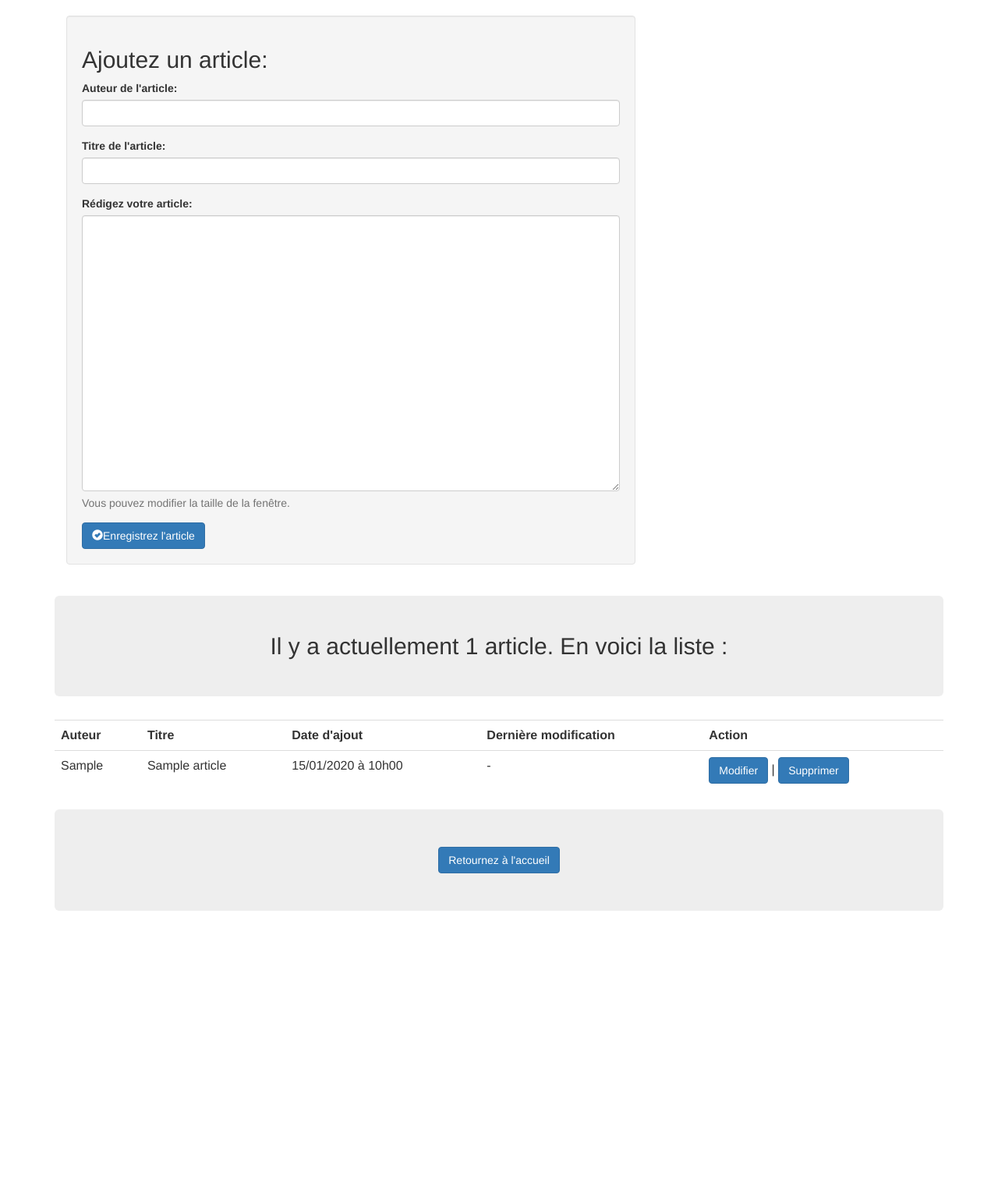
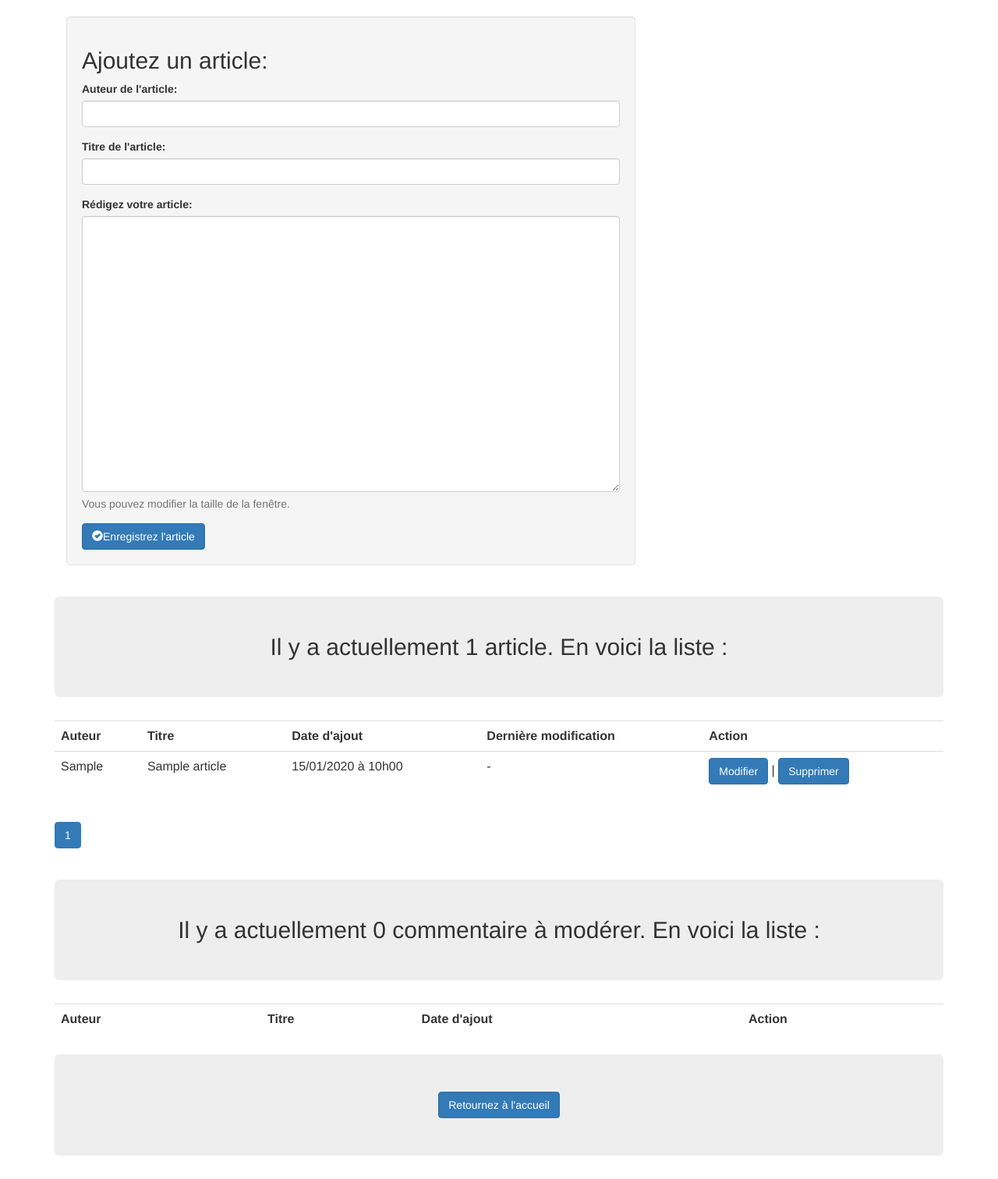
Before and after one commit to IDtholas/Blog, a PHP site: page /admin/controlleurAdministration.php?p=1 in a window 1280 px wide. Shown: the part 172-1684 px from the top of the page at 78% size. Before the commit the page ends 1340 px from the top, so only its background shows below. Run offline with PHP 8.4, Linux system fonts and the light colour scheme; tables that the repository leaves empty or names only in its code hold one stand-in row (values such as "Sample post"); lists and menus that the app fills with data are empty; some libraries are stand-ins or nearby versions.

Commit message:
système de modération fonctionnel

```diff
--- a/admin/controlleurAdministration.php
+++ b/admin/controlleurAdministration.php
@@ -1,20 +1,12 @@
 <?php
 require '../modele/articlemanagers.php';
 require '../modele/article.php';
+require '../modele/commentairemanagers.php';
+require '../modele/commentaire.php';
 
 require '../modele/connexion.php';
 $manager = new ArticleManagers($db);
-
-if (isset($_GET['modifier']))
-{
-    $article = $manager->getUnique((int) $_GET['modifier']);
-}
-
-if (isset($_GET['supprimer']))
-{
-    $manager->delete((int) $_GET['supprimer']);
-    $message = '<div class="alert alert-success fade in"> L article a bien été supprimé !</div>';
-}
+$managerCom = new Commentairemanagers($db);
 
 if (isset($_POST['auteur']))
 {
@@ -43,5 +35,35 @@ if (isset($_POST['auteur']))
     }
 }
 
+if (isset($_GET['moderer']))
+{
+    $commentaire = $managerCom->getUnique((int) $_GET['moderer']);
+}
+
+
+if (isset($_GET['modifier']))
+{
+    $article = $manager->getUnique((int) $_GET['modifier']);
+}
+
+if (isset($_GET['supprimerCom']))
+{
+    $managerCom->delete((int) $_GET['supprimerCom']);
+    $message = '<div class="alert alert-success fade in"> Le commentaire a bien été supprimé.</div>';
+}
+
+if (isset($_GET['supprimer']))
+{
+    $manager->delete((int) $_GET['supprimer']);
+    $message = '<div class="alert alert-success fade in"> L article a bien été supprimé !</div>';
+}
+
+
+$listeArticle = $manager->getList((($_GET['p'] - 1) *5), 5);
+$listeCom = $managerCom->getList((($_GET['p'] - 1) *5), 5);
+$nbArticle = $manager->count();
+$nbComModeration = $managerCom->countModeration();
+$listeComModeration = $managerCom->getComModeration();
+
 require '../vues/administration.php';
 ?>
--- a/controllers/controlleurUnArticle.php
+++ b/controllers/controlleurUnArticle.php
@@ -34,8 +34,6 @@ if (isset($_POST['auteur']))
     }
 }
 
-$reload = '';
-
 if(isset($_GET['moderer']))
 {
     $managerCom->update();
--- a/modele/commentairemanagers.php
+++ b/modele/commentairemanagers.php
@@ -34,6 +34,11 @@ class Commentairemanagers
     public function count()
     {
         return $this->db->query('SELECT COUNT(*) FROM commentaire')->fetchColumn();
+    }
+
+    public function countModeration()
+    {
+     return $this->db->query('SELECT COUNT(*) FROM commentaire WHERE moderation = 1') ->fetchColumn();
     }
 
     public function delete($id)
@@ -94,7 +99,7 @@ class Commentairemanagers
     }
     public function getUnique($id)
     {
-        $requete = $this->db->prepare('SELECT id, auteur, titre, contenu, dateAjout, moderation FROM commentaire WHERE id = :id');
+        $requete = $this->db->prepare('SELECT id, auteur, titre, contenu, dateAjout, moderation, id_billet, id_parent, depth FROM commentaire WHERE id = :id');
         $requete->bindValue(':id', (int) $id, PDO::PARAM_INT);
         $requete->execute();
 
@@ -129,5 +134,26 @@ class Commentairemanagers
         $requete->execute();
     }
 
+    public function getComModeration()
+    {
+        $sql = 'SELECT id, auteur, titre, contenu, dateAjout, id_billet, id_parent, depth, moderation FROM commentaire WHERE moderation = :moderation ORDER BY id DESC';
+        $requete = $this->db->prepare($sql);
+        $requete->bindValue('moderation', 1, PDO::PARAM_INT);
+
+        $requete->execute();
+        $requete->setFetchMode(PDO::FETCH_CLASS | PDO::FETCH_PROPS_LATE, 'Commentaire');
+
+        $listeComModeration = $requete->fetchAll();
+
+        foreach ($listeComModeration as $commentaire)
+        {
+            $commentaire->setDateAjout(new DateTime($commentaire->dateAjout()));
+        }
+
+        $requete->closeCursor();
+
+        return $listeComModeration;
+
+    }
 }
 ?>
--- a/vues/administration.php
+++ b/vues/administration.php
@@ -44,15 +44,29 @@
         </nav>
     </header>
     <section class="col-sm-8">
-        <form class="well" action="controlleurAdministration.php" method="post">
+<?php
+if (isset($commentaire))
+{
+    echo '<p>Par <em>', $commentaire->auteur(), '</em>, le ', $commentaire->dateAjout()->format('d/m/Y à H\hi'), '</p>', "\n",
+    '<h2>', $commentaire->titre(), '</h2>', "\n",
+    '<p>', nl2br($commentaire->contenu()), '</p>', "\n";
+
+?>
+            <a href="controlleurAdministration.php?supprimerCom=<?php echo $commentaire->id();?>&p=1" class="btn btn-danger"><span class="glyphicon glyphicon-ok-sign"></span> Supprimez le commentaire.</a>
+        <?php
+}
+?>
+    </section>
+    <?php
+    if (isset($message))
+    {
+        echo '<div class="row"> <div class="col-lg-12">', $message, '<br /></div></div>';
+    }
+    ?>
+    <section class="col-sm-8">
+        <form class="well" action="controlleurAdministration.php?p=1" method="post">
             <legende><h2>Ajoutez un article: </h2></legende>
             <fieldset>
-                <?php
-                if (isset($message))
-                {
-                    echo '<div class="row"> <div class="col-lg-12">', $message, '<br /></div></div>';
-                }
-                ?>
                 <div class="form-group">
                     <label for="auteur">Auteur de l'article:</label>
                     <?php if (isset($erreurs) && in_array(Article::AUTEUR_INVALIDE, $erreurs)) echo ' <div class="alert alert-danger fade in"> L\'auteur est invalide.</div><br />'; ?>
@@ -95,10 +109,46 @@
     <table class="table">
         <tr><th>Auteur</th><th>Titre</th><th>Date d'ajout</th><th>Dernière modification</th><th>Action</th></tr>
         <?php
-        foreach ($manager->getList() as $article)
+        foreach ($listeArticle as $article)
         {
             echo '<tr><td>', $article->auteur(), '</td><td>', $article->titre(), '</td><td>', $article->dateAjout()->format('d/m/Y à H\hi'), '</td><td>',
-            ($article->dateAjout() == $article->dateModif() ? '-' : $article->dateModif()->format('d/m/Y à H\hi')), '</td><td><a type="button" class="btn btn-primary" href="?modifier=', $article->id(), '">Modifier</a> | <a type="button" class="btn btn-primary" href="?supprimer=', $article->id(), '">Supprimer</a></td></tr>', "\n";}
+            ($article->dateAjout() == $article->dateModif() ? '-' : $article->dateModif()->format('d/m/Y à H\hi')), '</td><td><a type="button" class="btn btn-primary" href="?modifier=', $article->id(),'&p=1">Modifier</a> | <a type="button" class="btn btn-primary" href="?supprimer=', $article->id(),'&p=1">Supprimer</a></td></tr>', "\n";
+        }
+
+        ?>
+    </table>
+    <?php
+    echo '<ul class="pagination" >';
+
+    for ($nbPage = 1; $nbPage-1 <= ($nbArticle / 5); $nbPage++)
+    {
+        $pageActive = $_GET['p'];
+        if($pageActive == $nbPage)
+        {
+            echo  '<li class="active"><a href ="?p=',$nbPage,'" > ',$nbPage,'</a ></li >';
+        }
+        else
+        {
+            echo '<li><a href ="?p=', $nbPage, '" > ', $nbPage, '</a ></li >';
+        }
+    }
+
+    echo '</ul>';
+    ?>
+
+    <div class="row">
+        <div class="col-lg-12"> <h2 style="text-align: center" class="jumbotron"> Il y a actuellement <?= $managerCom->countModeration() ?> commentaire à modérer. En voici la liste :</h2></div>
+    </div>
+
+    <table class="table">
+        <tr><th>Auteur</th><th>Titre</th><th>Date d'ajout</th><th>Action</th></tr>
+        <?php
+        foreach ($listeComModeration as $commentaire)
+        {
+            echo '<tr><td>', $commentaire->auteur(), '</td><td>', $commentaire->titre(), '</td><td>', $commentaire->dateAjout()->format('d/m/Y à H\hi'), '</td>
+            <td><a type="button" class="btn btn-primary" href="?moderer=', $commentaire->id(),'&p=1"> apercu du commentaire</a> | <a type="button" class="btn btn-primary" href="?supprimerCom=', $commentaire->id(),'&p=1">Supprimer</a></td></tr>', "\n";
+        }
+
         ?>
     </table>
     <footer id="pied" >
--- a/vues/footer.php
+++ b/vues/footer.php
@@ -1,6 +1,6 @@
 <footer id="pied" >
 
     <div class="jumbotron" style="margin-top:25px;">
-        <a type="button" class="btn btn-primary" href="../admin/controlleurAdministration.php"> Accéder à l'interface d'administration</a>
+        <a type="button" class="btn btn-primary" href="../admin/controlleurAdministration.php?p=1"> Accéder à l'interface d'administration</a>
     </div>
 </footer>
```
Also changed, not shown: vues/unArticle.php (+6 -6 lines).
